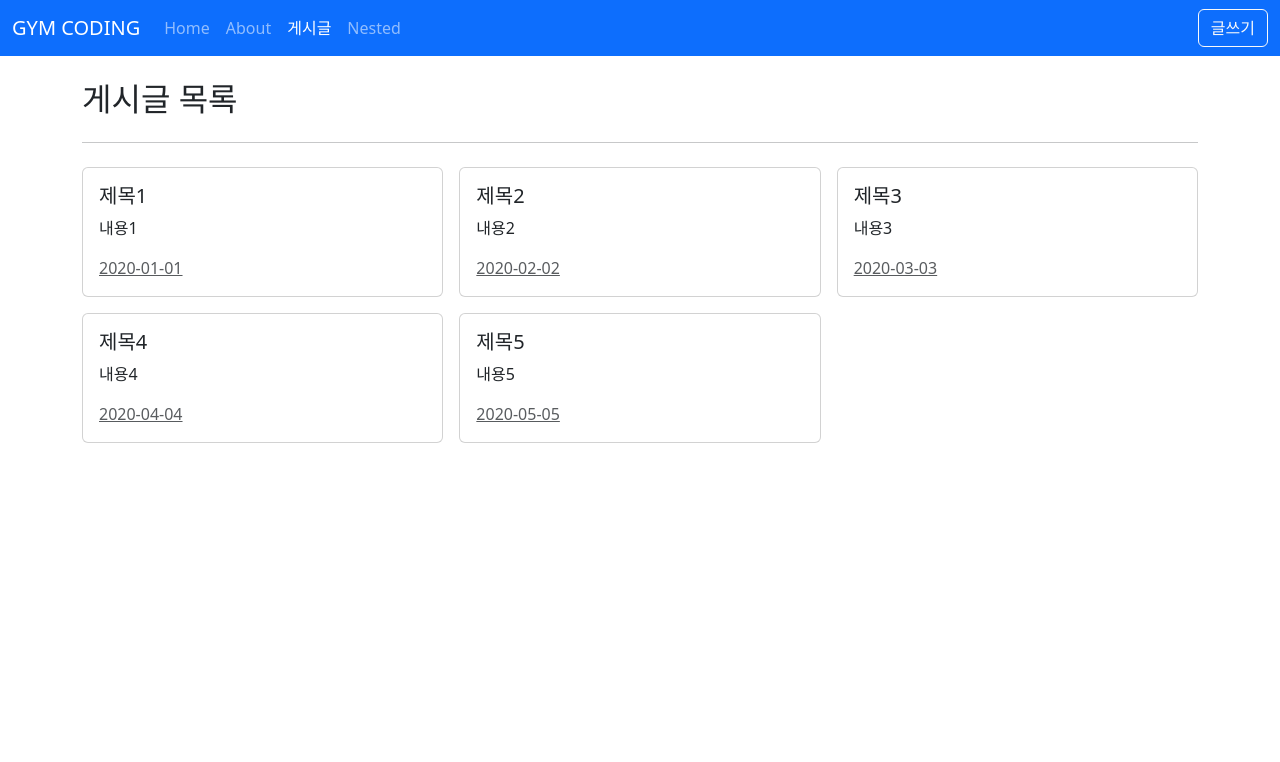
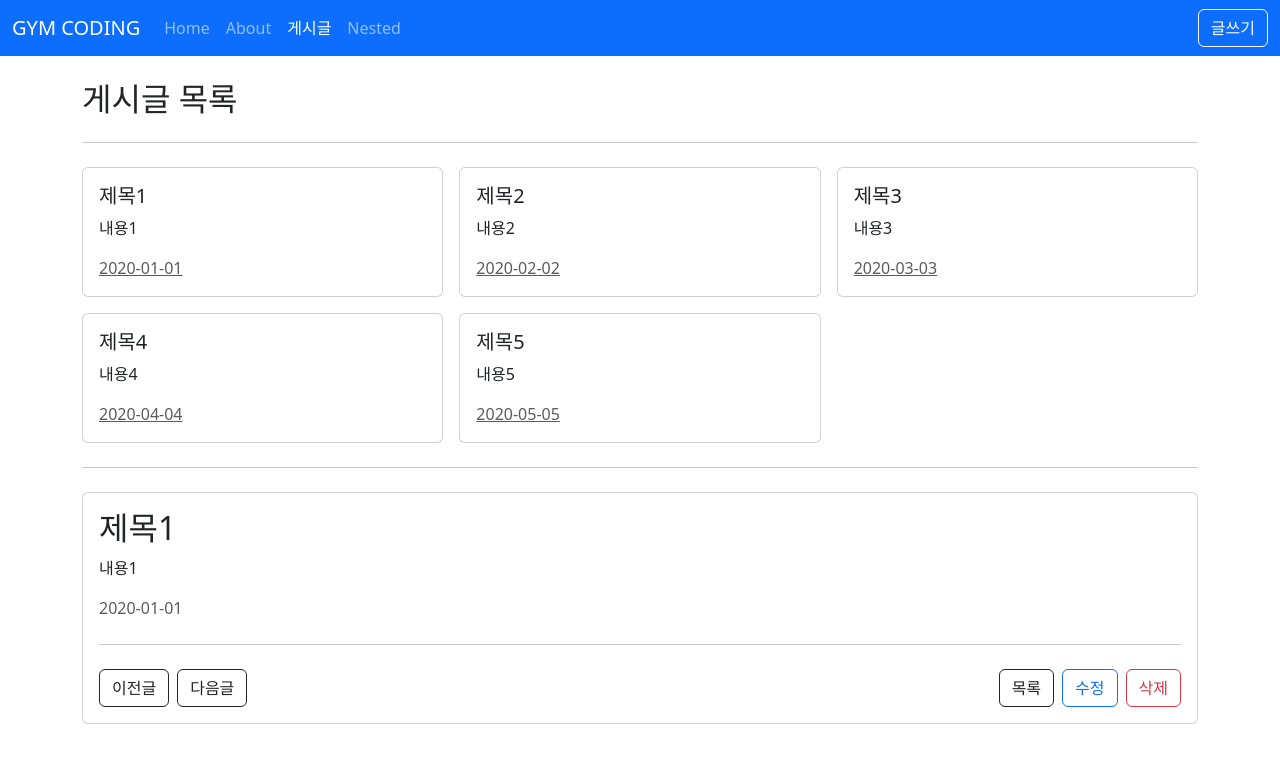
Before and after one commit to black-pepper/Vue-Study, a Vue app in the folder vue3 완벽 마스터/vue3-posts/: page /posts in a window 1280 px wide. Shown: the top 762 px of the page. Built offline with nearby package versions, Linux system fonts and the light colour scheme.

Commit message:
페이지 컴포넌트에 Props 전달

```diff
--- a/vue3 완벽 마스터/vue3-posts/src/api/posts.js
+++ b/vue3 완벽 마스터/vue3-posts/src/api/posts.js
@@ -9,3 +9,7 @@
 export function getPosts() {
   return posts
 }
+
+export function getPostById(id) {
+  return posts.find((item) => item.id === id)
+}
--- /dev/null
+++ b/vue3 완벽 마스터/vue3-posts/src/components/AppCard.vue
@@ -0,0 +1,19 @@
+<template>
+  <div>
+    <div class="card">
+      <div v-if="$slots.header" class="card-header">
+        <slot name="header"></slot>
+      </div>
+      <div v-if="$slots.default" class="card-body">
+        <slot></slot>
+      </div>
+      <div v-if="$slots.footer" class="card-footer">
+        <slot name="footer"></slot>
+      </div>
+    </div>
+  </div>
+</template>
+
+<script setup></script>
+
+<style lang="scss" scoped></style>
--- a/vue3 완벽 마스터/vue3-posts/src/components/posts/PostItem.vue
+++ b/vue3 완벽 마스터/vue3-posts/src/components/posts/PostItem.vue
@@ -1,16 +1,15 @@
 <template>
-  <div class="card">
-    <div class="card-body">
-      <h5 class="card-title">{{ title }}</h5>
-      <p class="card-text">
-        {{ content }}
-      </p>
-      <a class="text-muted">{{ createdAt }}</a>
-    </div>
-  </div>
+  <AppCard>
+    <h5 class="card-title">{{ title }}</h5>
+    <p class="card-text">
+      {{ content }}
+    </p>
+    <a class="text-muted">{{ createdAt }}</a>
+  </AppCard>
 </template>
 
 <script setup>
+import AppCard from '../AppCard.vue'
 defineProps({
   title: {
     type: String,
--- a/vue3 완벽 마스터/vue3-posts/src/router/index.js
+++ b/vue3 완벽 마스터/vue3-posts/src/router/index.js
@@ -36,6 +36,10 @@
     path: '/posts/:id',
     name: 'PostDetail',
     component: PostDetailView,
+    // props: true,
+    props: (route) => ({
+      id: parseInt(route.params.id),
+    }),
   },
   {
     path: '/posts/:id/edit',
--- a/vue3 완벽 마스터/vue3-posts/src/views/posts/PostDetailView.vue
+++ b/vue3 완벽 마스터/vue3-posts/src/views/posts/PostDetailView.vue
@@ -1,8 +1,8 @@
 <template>
   <div>
-    <h2>제목</h2>
-    <p>내용</p>
-    <p class="text-muted">{{ createdAt }}</p>
+    <h2>{{ form.title }}</h2>
+    <p>{{ form.content }}</p>
+    <p class="text-muted">{{ form.createdAt }}</p>
     <hr class="my-4" />
     <div class="row g-2">
       <div class="col-auto">
@@ -26,28 +26,24 @@
 </template>
 
 <script setup>
-import { useRoute, useRouter } from 'vue-router'
+import { useRouter } from 'vue-router'
+import { getPostById } from '@/api/posts'
+import { ref } from 'vue'
 
-defineProps({
-  title: {
-    type: String,
-    required: true,
-  },
-  content: {
-    type: String,
-    required: true,
-  },
-  createdAt: {
-    type: [String, Date, Number],
-  },
+const props = defineProps({
+  id: Number,
 })
 
 const router = useRouter()
-const route = useRoute()
-const id = route.params.id
+const form = ref({})
 
+const fetchPost = () => {
+  const data = getPostById(props.id)
+  form.value = { ...data }
+}
+fetchPost()
 const goListPage = () => router.push({ name: 'PostList' })
-const goEditPage = () => router.push({ name: 'PostEdit', params: { id } })
+const goEditPage = () => router.push({ name: 'PostEdit', params: { id: props.id } })
 </script>
 
 <style lang="scss" scoped></style>
--- a/vue3 완벽 마스터/vue3-posts/src/views/posts/PostListView.vue
+++ b/vue3 완벽 마스터/vue3-posts/src/views/posts/PostListView.vue
@@ -12,11 +12,17 @@
         ></PostItem>
       </div>
     </div>
+    <hr class="my-4" />
+    <AppCard>
+      <PostDetailView :id="1"></PostDetailView>
+    </AppCard>
   </div>
 </template>
 
 <script setup>
 import PostItem from '@/components/posts/PostItem.vue'
+import PostDetailView from './PostDetailView.vue'
+import AppCard from '@/components/AppCard.vue'
 import { getPosts } from '@/api/posts'
 import { ref } from 'vue'
 import { useRouter } from 'vue-router'
```
